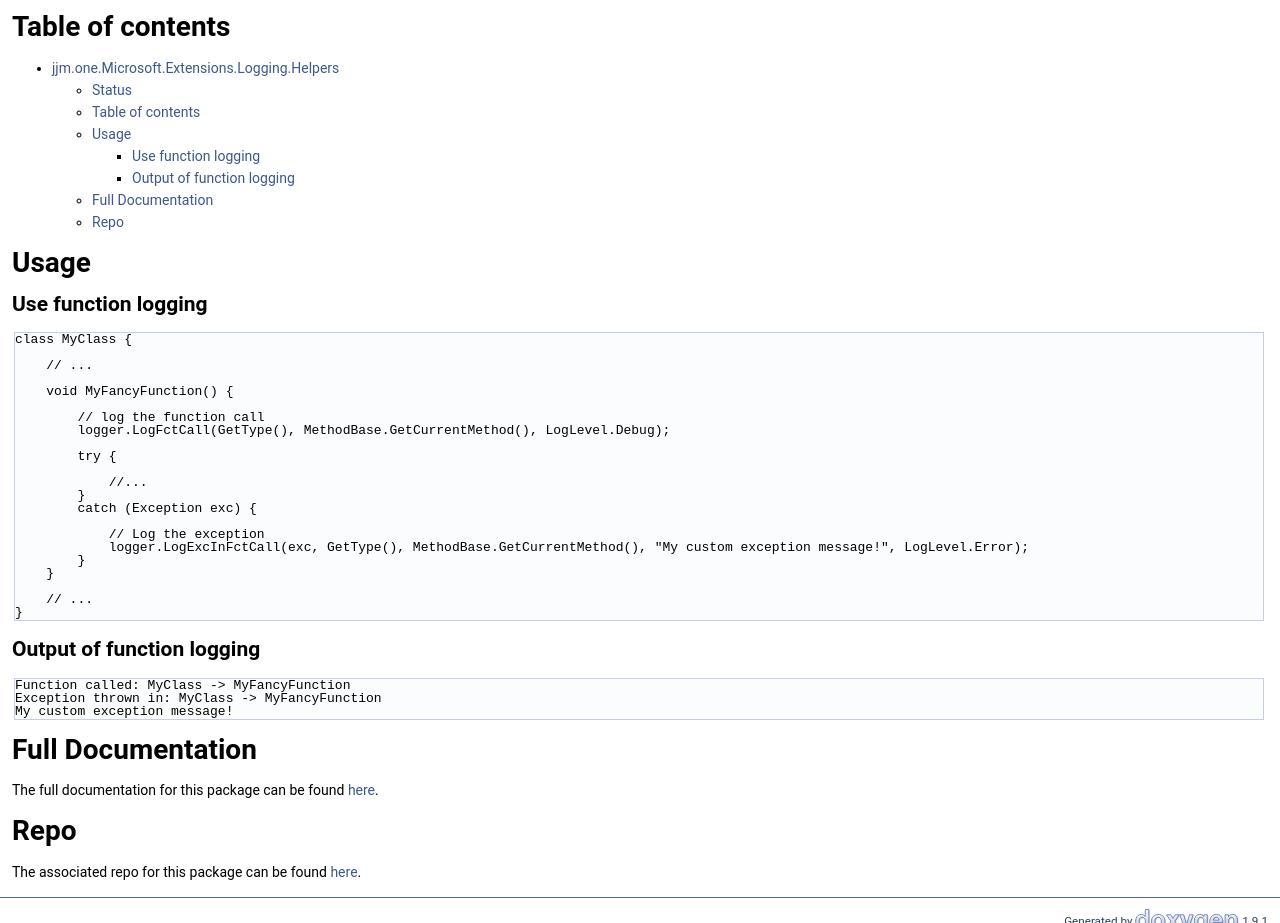
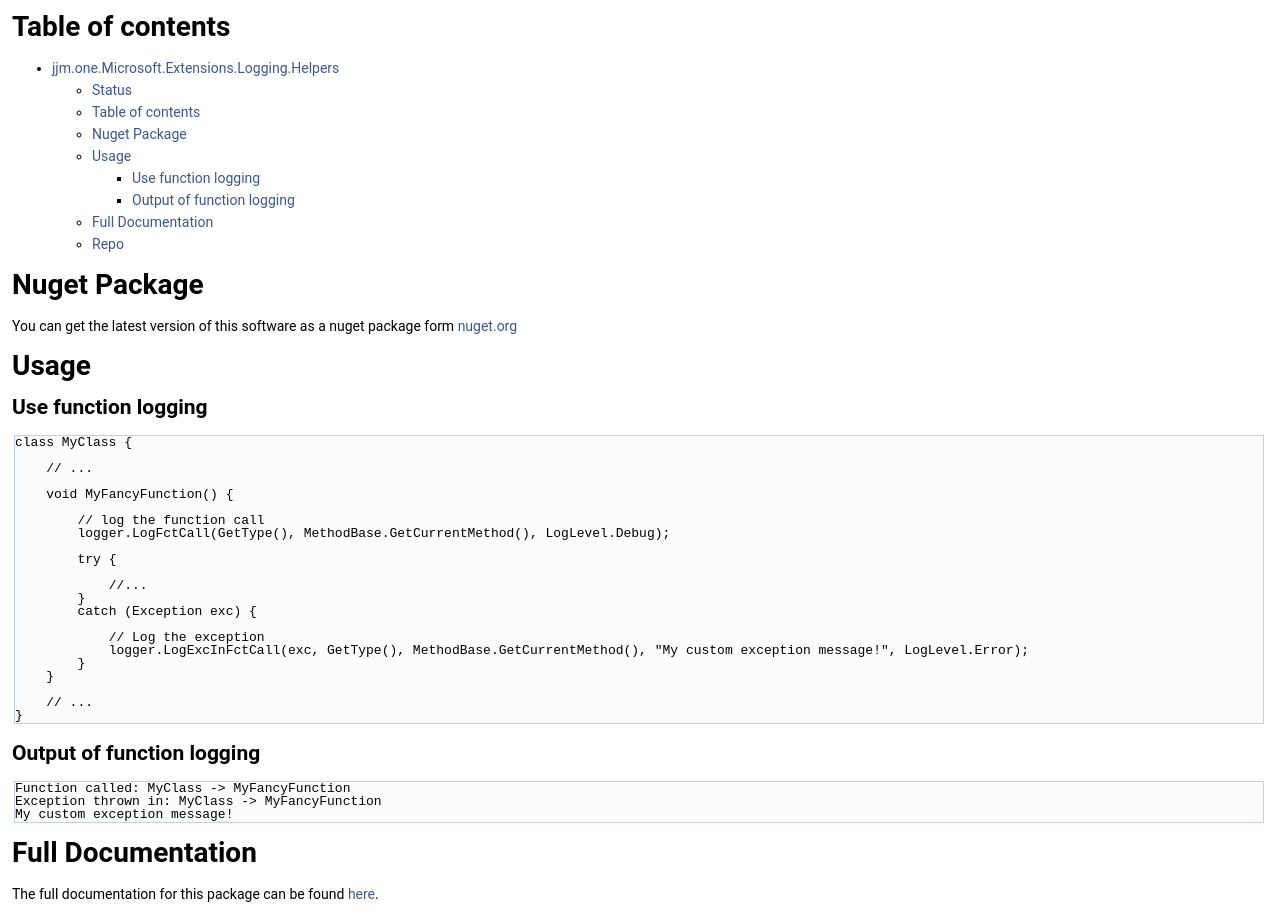
Before and after one commit to jjm-soft/jjm-soft.Microsoft.Extensions.Logging.Helpers, a plain HTML site: page develop/doc/html/index.html in a window 1280 px wide. Shown: the part 886-1809 px from the top of the page. Drawn offline with Linux system fonts and the light colour scheme.

Commit message:
Deploying to gh-pages from @ jjm-one/jjm.one.Microsoft.Extensions.Logging.Helpers@8d1195dab494b138696984ddcd58df756b89ec1a 🚀

```diff
--- a/develop/doc/html/index.html
+++ b/develop/doc/html/index.html
@@ -84,6 +84,7 @@ Table of contents</h1>
 <li><a href="#jjmonemicrosoftextensionslogginghelpers">jjm.one.Microsoft.Extensions.Logging.Helpers</a><ul>
 <li><a href="#status">Status</a></li>
 <li><a href="#table-of-contents">Table of contents</a></li>
+<li><a href="#nuget-package">Nuget Package</a></li>
 <li><a href="#usage">Usage</a><ul>
 <li><a href="#use-function-logging">Use function logging</a></li>
 <li><a href="#output-of-function-logging">Output of function logging</a></li>
@@ -95,8 +96,11 @@ Table of contents</h1>
 </li>
 </ul>
 <h1><a class="anchor" id="autotoc_md3"></a>
+Nuget Package</h1>
+<p>You can get the latest version of this software as a nuget package form <a href="https://www.nuget.org/packages/jjm.one.Microsoft.Extensions.Logging.Helpers/">nuget.org</a></p>
+<h1><a class="anchor" id="autotoc_md4"></a>
 Usage</h1>
-<h2><a class="anchor" id="autotoc_md4"></a>
+<h2><a class="anchor" id="autotoc_md5"></a>
 Use function logging</h2>
 <div class="fragment"><div class="line">class MyClass {</div>
 <div class="line"> </div>
@@ -120,15 +124,15 @@ Use function logging</h2>
 <div class="line"> </div>
 <div class="line">    // ...</div>
 <div class="line">}</div>
-</div><!-- fragment --><h2><a class="anchor" id="autotoc_md5"></a>
+</div><!-- fragment --><h2><a class="anchor" id="autotoc_md6"></a>
 Output of function logging</h2>
 <div class="fragment"><div class="line">Function called: MyClass -&gt; MyFancyFunction</div>
 <div class="line">Exception thrown in: MyClass -&gt; MyFancyFunction</div>
 <div class="line">My custom exception message!</div>
-</div><!-- fragment --><h1><a class="anchor" id="autotoc_md6"></a>
+</div><!-- fragment --><h1><a class="anchor" id="autotoc_md7"></a>
 Full Documentation</h1>
 <p>The full documentation for this package can be found <a href="https://jjm-one.github.io/jjm.one.Microsoft.Extensions.Logging.Helpers/main/doc/html/index.html">here</a>.</p>
-<h1><a class="anchor" id="autotoc_md7"></a>
+<h1><a class="anchor" id="autotoc_md8"></a>
 Repo</h1>
 <p>The associated repo for this package can be found <a href="https://github.com/jjm-one/jjm.one.Microsoft.Extensions.Logging.Helpers">here</a>. </p>
 </div></div><!-- PageDoc -->
```
